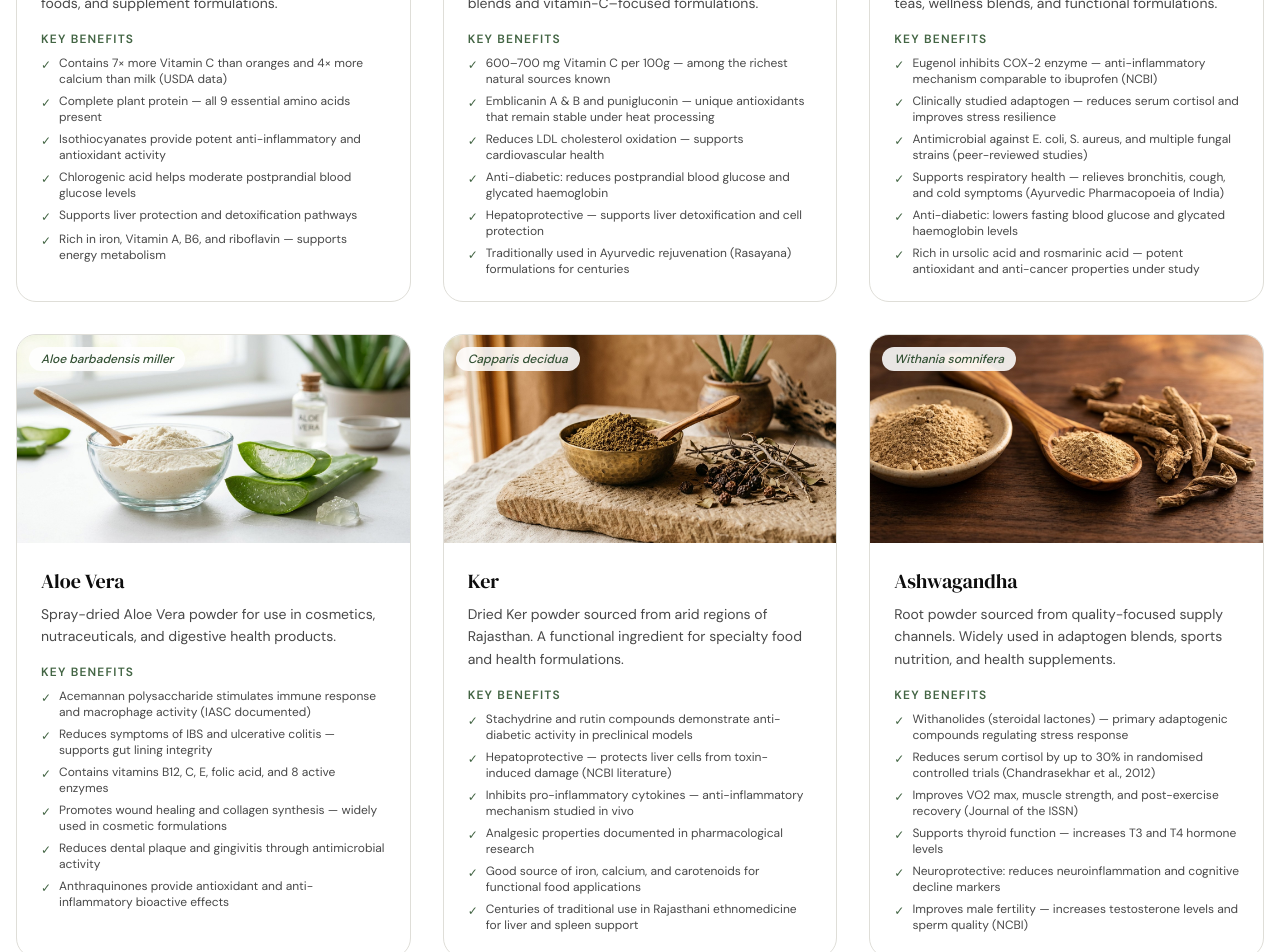
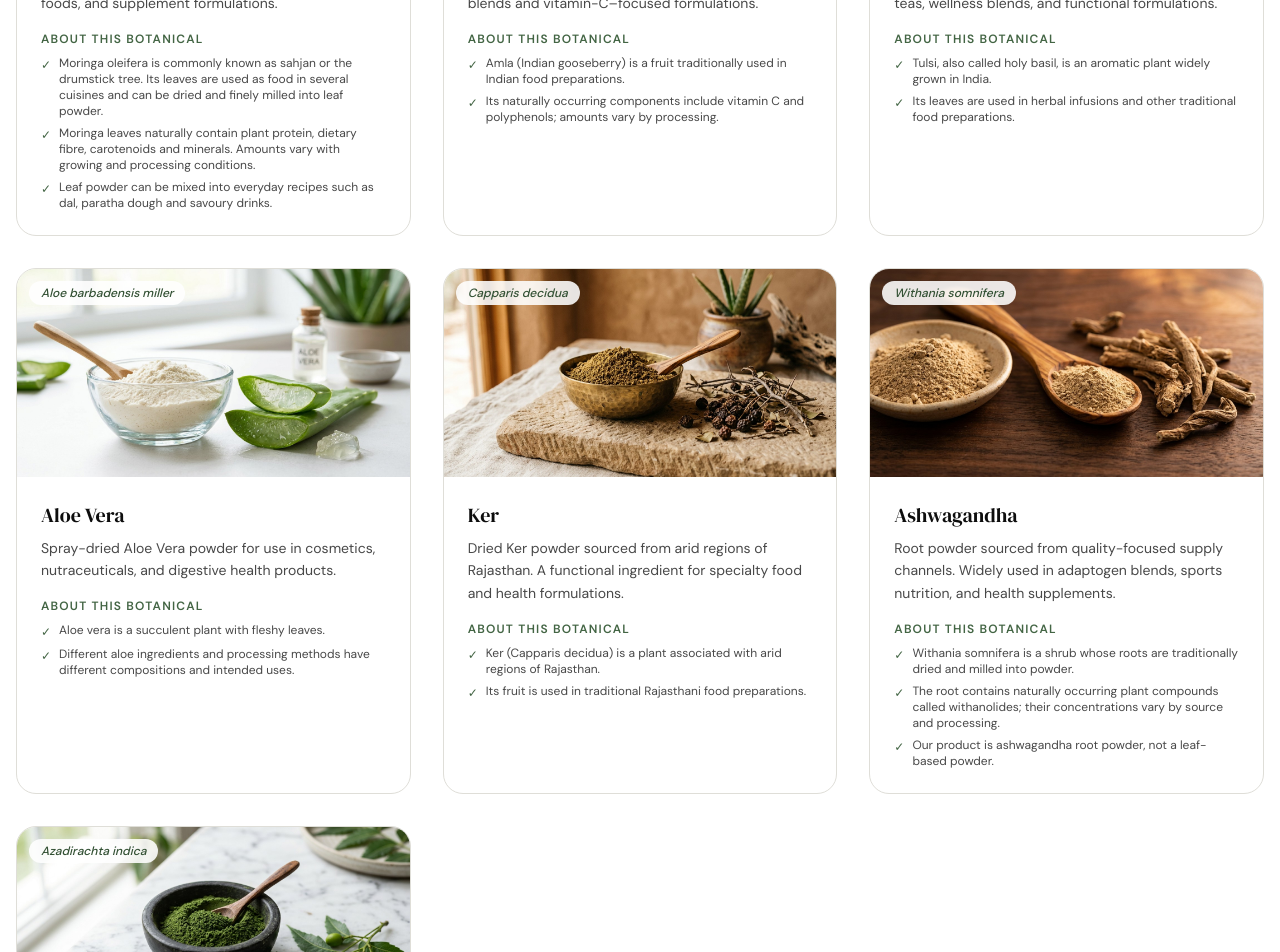
Before and after one commit to chitiagarwal/bio-peri-posa-website, a React (Vite) app in the folder src/frontend/: page /products in a window 1280 px wide. Shown: the part 760-1712 px from the top of the page. Built offline with nearby package versions, Linux system fonts and the light colour scheme; no server answers; what @icp-sdk/core would draw is missing.

Commit message:
Replace unsupported therapeutic claims with botanical education across existing product cards

```diff
--- a/src/frontend/src/pages/Products.tsx
+++ b/src/frontend/src/pages/Products.tsx
@@ -10,12 +10,9 @@ const products = [
     description:
       "Fine Moringa leaf powder sourced from trusted cultivation regions. Used in nutraceuticals, functional foods, and supplement formulations.",
     benefits: [
-      "Contains 7× more Vitamin C than oranges and 4× more calcium than milk (USDA data)",
-      "Complete plant protein — all 9 essential amino acids present",
-      "Isothiocyanates provide potent anti-inflammatory and antioxidant activity",
-      "Chlorogenic acid helps moderate postprandial blood glucose levels",
-      "Supports liver protection and detoxification pathways",
-      "Rich in iron, Vitamin A, B6, and riboflavin — supports energy metabolism",
+      "Moringa oleifera is commonly known as sahjan or the drumstick tree. Its leaves are used as food in several cuisines and can be dried and finely milled into leaf powder.",
+      "Moringa leaves naturally contain plant protein, dietary fibre, carotenoids and minerals. Amounts vary with growing and processing conditions.",
+      "Leaf powder can be mixed into everyday recipes such as dal, paratha dough and savoury drinks.",
     ],
   },
   {
@@ -25,12 +22,8 @@ const products = [
     description:
       "Standardised Amla powder processed from whole Indian gooseberries. A key ingredient in wellness blends and vitamin-C–focused formulations.",
     benefits: [
-      "600–700 mg Vitamin C per 100g — among the richest natural sources known",
-      "Emblicanin A & B and punigluconin — unique antioxidants that remain stable under heat processing",
-      "Reduces LDL cholesterol oxidation — supports cardiovascular health",
-      "Anti-diabetic: reduces postprandial blood glucose and glycated haemoglobin",
-      "Hepatoprotective — supports liver detoxification and cell protection",
-      "Traditionally used in Ayurvedic rejuvenation (Rasayana) formulations for centuries",
+      "Amla (Indian gooseberry) is a fruit traditionally used in Indian food preparations.",
+      "Its naturally occurring components include vitamin C and polyphenols; amounts vary by processing.",
     ],
   },
   {
@@ -40,12 +33,8 @@ const products = [
     description:
       "Whole-leaf Tulsi (Holy Basil) powder processed through controlled drying and milling. Used in herbal teas, wellness blends, and functional formulations.",
     benefits: [
-      "Eugenol inhibits COX-2 enzyme — anti-inflammatory mechanism comparable to ibuprofen (NCBI)",
-      "Clinically studied adaptogen — reduces serum cortisol and improves stress resilience",
-      "Antimicrobial against E. coli, S. aureus, and multiple fungal strains (peer-reviewed studies)",
-      "Supports respiratory health — relieves bronchitis, cough, and cold symptoms (Ayurvedic Pharmacopoeia of India)",
-      "Anti-diabetic: lowers fasting blood glucose and glycated haemoglobin levels",
-      "Rich in ursolic acid and rosmarinic acid — potent antioxidant and anti-cancer properties under study",
+      "Tulsi, also called holy basil, is an aromatic plant widely grown in India.",
+      "Its leaves are used in herbal infusions and other traditional food preparations.",
     ],
   },
   {
@@ -55,12 +44,8 @@ const products = [
     description:
       "Spray-dried Aloe Vera powder for use in cosmetics, nutraceuticals, and digestive health products.",
     benefits: [
-      "Acemannan polysaccharide stimulates immune response and macrophage activity (IASC documented)",
-      "Reduces symptoms of IBS and ulcerative colitis — supports gut lining integrity",
-      "Contains vitamins B12, C, E, folic acid, and 8 active enzymes",
-      "Promotes wound healing and collagen synthesis — widely used in cosmetic formulations",
-      "Reduces dental plaque and gingivitis through antimicrobial activity",
-      "Anthraquinones provide antioxidant and anti-inflammatory bioactive effects",
+      "Aloe vera is a succulent plant with fleshy leaves.",
+      "Different aloe ingredients and processing methods have different compositions and intended uses.",
     ],
   },
   {
@@ -70,12 +55,8 @@ const products = [
     description:
       "Dried Ker powder sourced from arid regions of Rajasthan. A functional ingredient for specialty food and health formulations.",
     benefits: [
-      "Stachydrine and rutin compounds demonstrate anti-diabetic activity in preclinical models",
-      "Hepatoprotective — protects liver cells from toxin-induced damage (NCBI literature)",
-      "Inhibits pro-inflammatory cytokines — anti-inflammatory mechanism studied in vivo",
-      "Analgesic properties documented in pharmacological research",
-      "Good source of iron, calcium, and carotenoids for functional food applications",
-      "Centuries of traditional use in Rajasthani ethnomedicine for liver and spleen support",
+      "Ker (Capparis decidua) is a plant associated with arid regions of Rajasthan.",
+      "Its fruit is used in traditional Rajasthani food preparations.",
     ],
   },
   {
@@ -85,12 +66,9 @@ const products = [
     description:
       "Root powder sourced from quality-focused supply channels. Widely used in adaptogen blends, sports nutrition, and health supplements.",
     benefits: [
-      "Withanolides (steroidal lactones) — primary adaptogenic compounds regulating stress response",
-      "Reduces serum cortisol by up to 30% in randomised controlled trials (Chandrasekhar et al., 2012)",
-      "Improves VO2 max, muscle strength, and post-exercise recovery (Journal of the ISSN)",
-      "Supports thyroid function — increases T3 and T4 hormone levels",
-      "Neuroprotective: reduces neuroinflammation and cognitive decline markers",
-      "Improves male fertility — increases testosterone levels and sperm quality (NCBI)",
+      "Withania somnifera is a shrub whose roots are traditionally dried and milled into powder.",
+      "The root contains naturally occurring plant compounds called withanolides; their concentrations vary by source and processing.",
+      "Our product is ashwagandha root powder, not a leaf-based powder.",
     ],
   },
   {
@@ -100,12 +78,8 @@ const products = [
     description:
       "Whole-leaf Neem powder from the 'village pharmacy' tree. Used in Ayurvedic formulations, oral care products, and nutraceuticals globally.",
     benefits: [
-      "Azadirachtin, nimbin, nimbidin, and nimbolide — wide-spectrum bioactive limonoids (WHO Monograph on Neem)",
-      "Potent antibacterial and antifungal — effective against drug-resistant bacterial strains",
-      "Anti-diabetic: enhances insulin receptor sensitivity and lowers blood glucose",
-      "Hepatoprotective — protects liver cells from toxin and chemical-induced damage",
-      "Clinically proven for oral care — reduces dental plaque and gingivitis (documented by WHO)",
-      "Powerful antioxidant: scavenges free radicals and reduces systemic oxidative stress",
+      "Neem (Azadirachta indica) is a tree native to the Indian subcontinent.",
+      "Its leaves are used in a range of traditional applications; product suitability depends on the intended use.",
     ],
   },
 ];
@@ -192,7 +166,7 @@ export default function Products() {
                   </p>
                   <div>
                     <p className="text-xs font-sans font-semibold uppercase tracking-widest text-brand-green mb-2">
-                      Key Benefits
+                      About this Botanical
                     </p>
                     <ul className="space-y-1.5">
                       {product.benefits.map((b) => (
```
